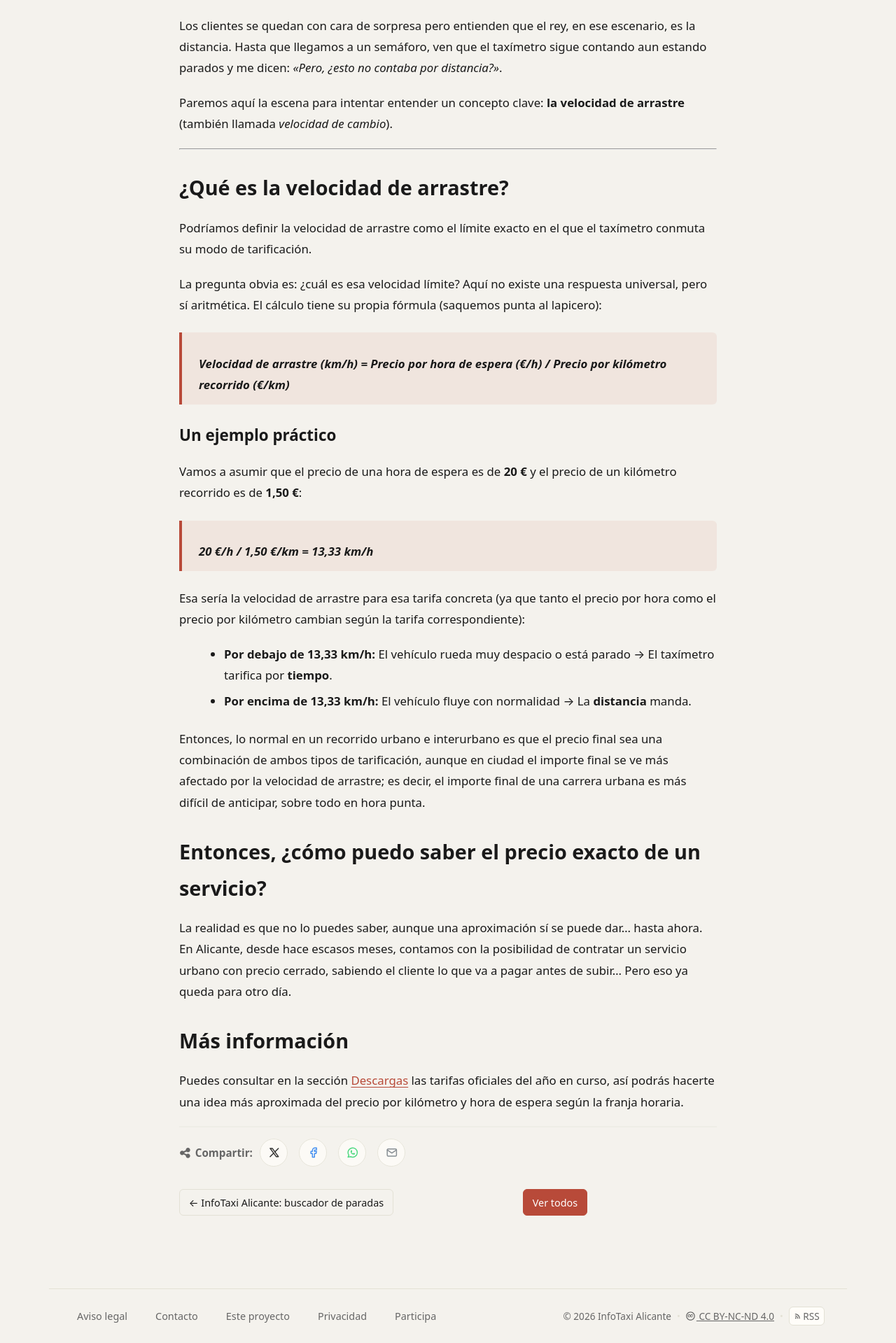
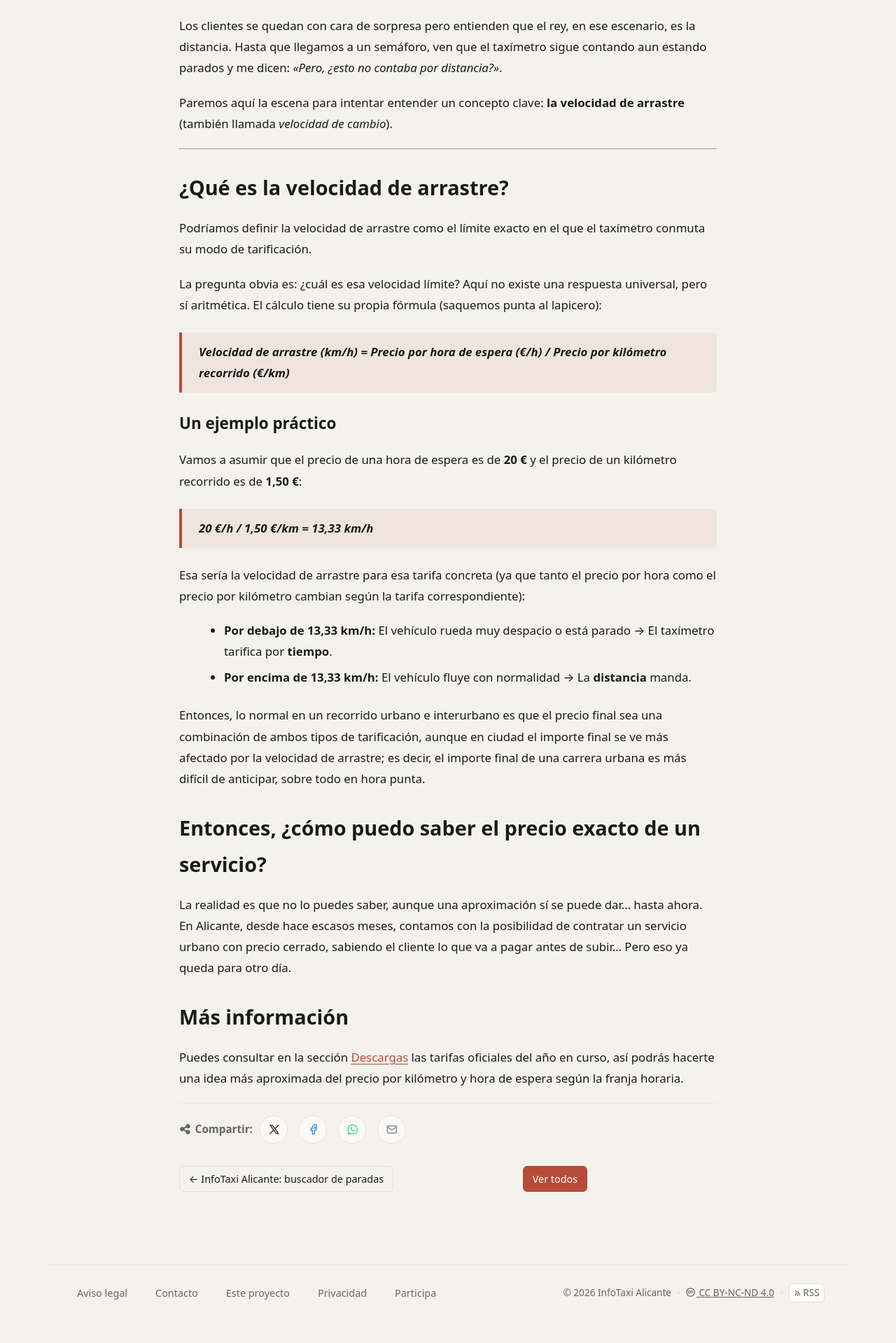
Before and after one commit to infotaxialicante/infotaxialicante.github.io, a Jekyll site: the page built from _posts/2026-10-11-taximetro-cobra-tiempo-distancia.md, in a window 1280 px wide. Shown: the part 1450-3369 px from the top of the page at 70% size. Built offline with Jekyll 4.4.1, drawn with Linux system fonts in a browser that asks for light colours; after the commit the page ends 3336 px from its top, so only the background shows below that.

Commit message:
quitar margenes blockquote

```diff
--- a/assets/css/main.css
+++ b/assets/css/main.css
@@ -957,7 +957,7 @@ main.container aside.sidebar span.category-count {
 }
 
 .post-content blockquote p:last-child {
-  margin-bottom: 0;
+  margin: 0;
 }
 
 .post-content img {
```
